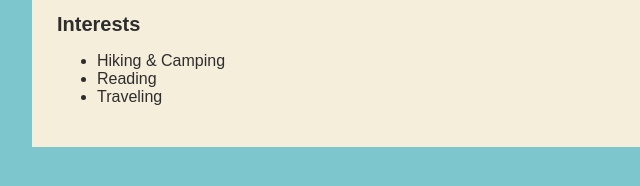
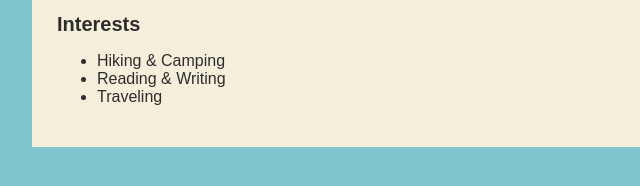
Before and after one commit to kundan-gif/SConner0513.github.io, a plain HTML site: page index.html in a window 1280 px wide. Shown: the part 332-518 px from the top of the page, 208-848 px from the left. Drawn offline with Linux system fonts and the light colour scheme.

Commit message:
Update index.html

```diff
--- a/index.html
+++ b/index.html
@@ -87,7 +87,7 @@
                  <header>Interests</header>
                     <ul>
                  <li>Hiking & Camping</li>
-                 <li>Reading</li>
+                 <li>Reading & Writing</li>
                  <li>Traveling</li>
     </ul>
 </section></p>
```
